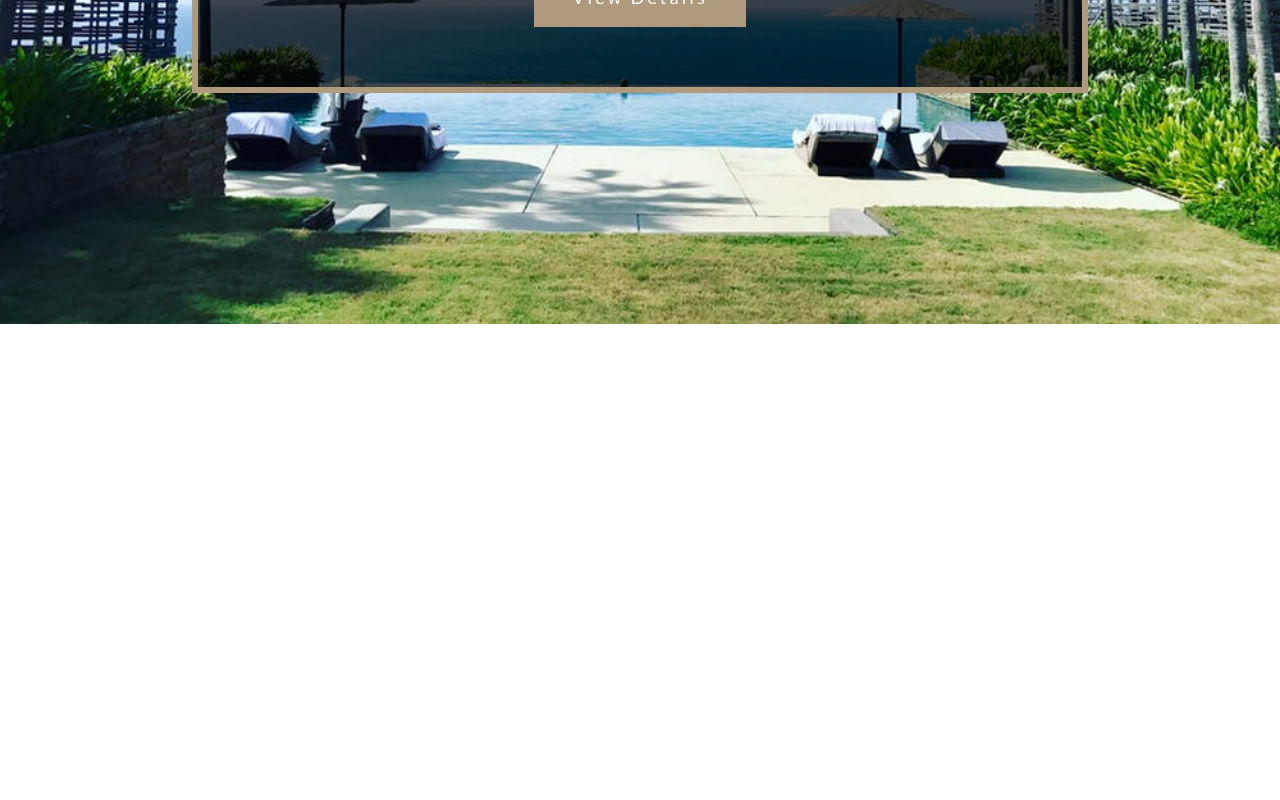
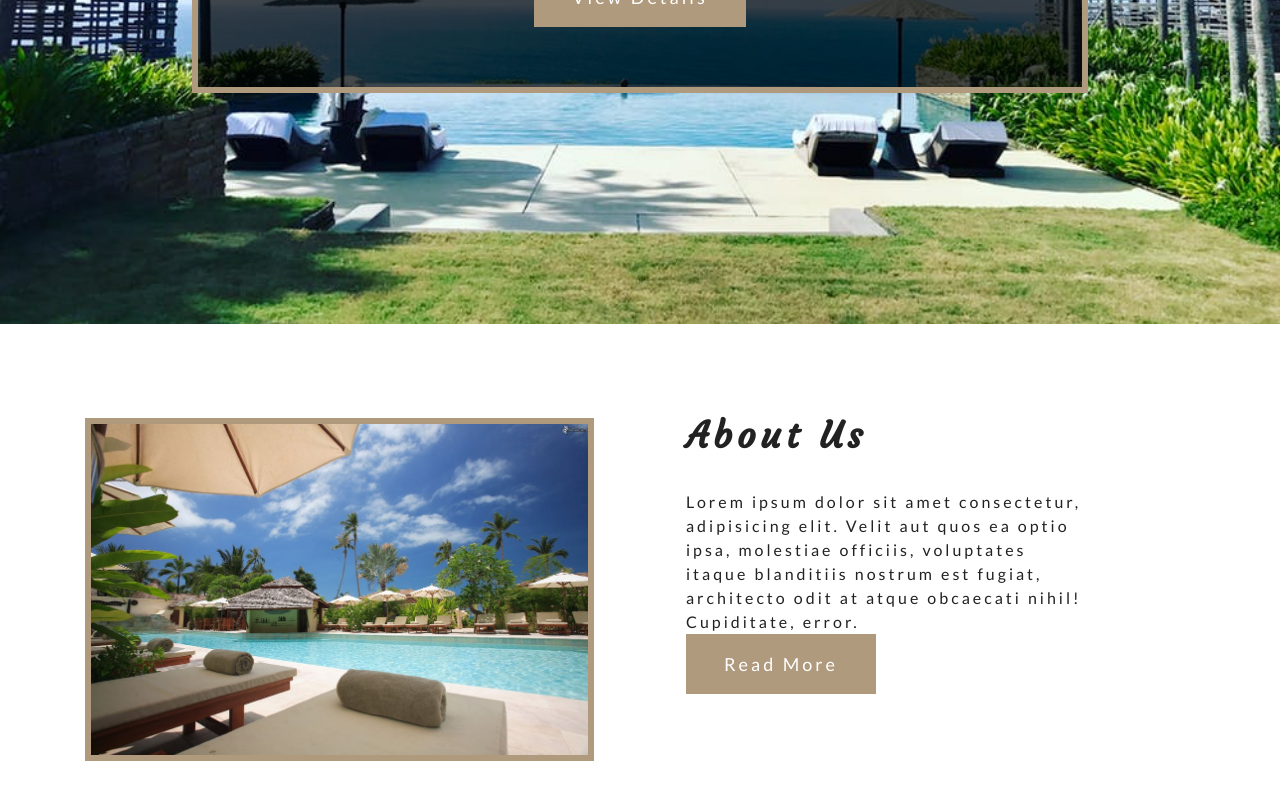
Before and after one commit to orociclo/styled-components-beachwalk-resort, a React (Create React App) app: page / in a window 1280 px wide. Shown: the part 476-1276 px from the top of the page. Before the commit the page ends 800 px from the top, so only its background shows below. Built offline with nearby package versions, Linux system fonts and the light colour scheme.

Commit message:
section and title components

```diff
--- a/src/components/globals/Buttons.js
+++ b/src/components/globals/Buttons.js
@@ -26,4 +26,5 @@ export const PrimaryBtn = styled.button`
         `margin: ${props.t || 0} ${props.r || 0} ${props.b || 0} ${props.l ||
             0}}`};
     text-decoration: none;
+    cursor: pointer;
 `;
--- /dev/null
+++ b/src/components/globals/Section.js
@@ -0,0 +1,9 @@
+import styled from "styled-components";
+import { setRem } from "../../styles";
+
+const Section = styled.section`
+    padding: ${setRem(64)} 0;
+    background: ${props => props.color};
+`;
+
+export default Section;
--- /dev/null
+++ b/src/components/globals/Title.js
@@ -0,0 +1,14 @@
+import React from "react";
+import styled from "styled-components";
+import { setRem, setFont, setLetterSpacing } from "../../styles";
+const Title = ({ className, title, center }) => {
+    return <h3 className={className}>{title}</h3>;
+};
+
+export default styled(Title)`
+    font-size: ${setRem(36)};
+    text-transform: capitalize;
+    ${setLetterSpacing(5)};
+    ${setFont.slanted};
+    text-align: ${props => (props.center ? "center" : "left")};
+`;
--- /dev/null
+++ b/src/components/home/About.js
@@ -0,0 +1,73 @@
+import React from "react";
+import Section from "../globals/Section";
+import Title from "../globals/Title";
+import aboutImg from "../../images/aboutBcg.jpeg";
+import {
+    setRem,
+    setBorder,
+    setColor,
+    setLetterSpacing,
+    media
+} from "../../styles";
+import { PrimaryBtn } from "../globals/Buttons";
+import styled from "styled-components";
+const About = () => {
+    return (
+        <Section>
+            <AboutCenter>
+                <div className="about-img">
+                    <img src={aboutImg} alt="about us" />
+                </div>
+                <div className="about-info">
+                    <Title title="about us" />
+                    <p>
+                        Lorem ipsum dolor sit amet consectetur, adipisicing
+                        elit. Velit aut quos ea optio ipsa, molestiae officiis,
+                        voluptates itaque blanditiis nostrum est fugiat,
+                        architecto odit at atque obcaecati nihil! Cupiditate,
+                        error.
+                    </p>
+                    <PrimaryBtn>read more</PrimaryBtn>
+                </div>
+            </AboutCenter>
+        </Section>
+    );
+};
+
+const AboutCenter = styled.div`
+    .about-img,
+    .about-info {
+        padding: ${setRem(30)};
+    }
+    .about-img {
+        img {
+            width: 100%;
+            display: block;
+            ${setBorder({ width: setRem(6), color: setColor.primaryColor })}
+        }
+    }
+    .about-info {
+        p {
+            ${setLetterSpacing(3)};
+        }
+    }
+    width: 90vw;
+    margin: 0 auto;
+    ${media.desktop`
+  width:100vw;
+  max-width:1170px;
+  display:grid;
+  grid-template-columns:1fr 1fr;
+  grid-column-gap:${setRem(32)};
+  .about-img{
+   align-self:center;
+  }
+  .about-info{
+   p{
+    width:80%;
+   }
+  }
+  `}
+`;
+
+export default About;
--- a/src/pages/Home.js
+++ b/src/pages/Home.js
@@ -1,10 +1,11 @@
 import React from "react";
-import Header from "./../components/home/Header";
-
+import Header from "../components/home/Header";
+import About from "../components/home/About";
 const Home = () => {
     return (
         <>
             <Header />
+            <About />
         </>
     );
 };
```
